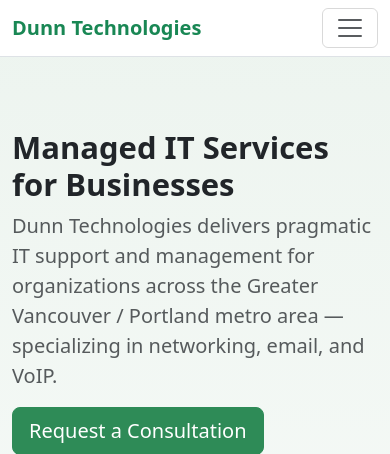
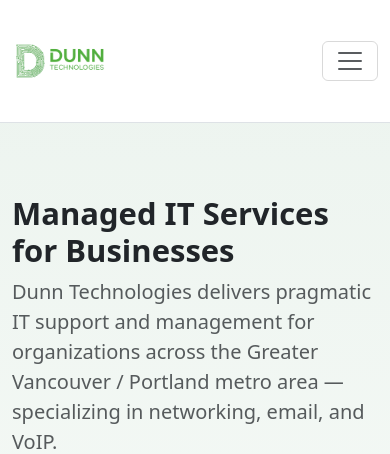
Before and after one commit to sterlingmd17/dunn-technologies-app, a Django app: page / in a window 390 px wide. Shown: the top 454 px of the page. Run offline with Django 5.2, Linux system fonts and the light colour scheme.

Commit message:
Add header logo; replace & enlarge hero image; update styles
Use transparent PNG logo in navbar; increase logo size. Replace hero SVG with high-res Unsplash image and srcset; enlarge hero area. CSS tweaks for responsiveness.

```diff
--- a/website/static/website/css/site.css
+++ b/website/static/website/css/site.css
@@ -43,7 +43,15 @@
   max-width: 100%;
   border-radius: 0.75rem;
   object-fit: cover;
-  height: 220px;
+  height: min(60vh, 640px); /* much larger hero on wide screens */
+}
+
+@media (max-width: 1199px) {
+  .hero-image { height: min(45vh, 440px); }
+}
+
+@media (max-width: 991px) {
+  .hero-image { height: 260px; }
 }
 
 .service-card {
@@ -72,3 +80,16 @@
 @media (max-width: 576px) {
   #service-map { height: 260px; }
 }
+
+/* Navbar logo sizing */
+.navbar-brand img {
+  height: 150px; /* desktop */
+  max-height: 150px;
+  width: auto;
+  display: inline-block;
+  object-fit: contain;
+}
+
+@media (max-width: 576px) {
+  .navbar-brand img { height: 96px; max-height: 96px; }
+}
--- a/website/templates/website/base.html
+++ b/website/templates/website/base.html
@@ -15,7 +15,10 @@
 <body>
 <nav class="navbar navbar-expand-lg navbar-light bg-white border-bottom sticky-top">
   <div class="container">
-    <a class="navbar-brand fw-bold text-success" href="{% url 'home' %}">Dunn Technologies</a>
+    <a class="navbar-brand" href="{% url 'home' %}">
+      <img src="{% static 'website/img/transparent-logo.png' %}" alt="Dunn Technologies" class="navbar-logo">
+      <span class="visually-hidden">Dunn Technologies</span>
+    </a>
     <button class="navbar-toggler" type="button" data-bs-toggle="collapse" data-bs-target="#nav">
       <span class="navbar-toggler-icon"></span>
     </button>
--- a/website/templates/website/home.html
+++ b/website/templates/website/home.html
@@ -21,9 +21,11 @@
       </div>
 
       <div class="col-lg-5">
-        <img src="/static/website/img/hero.svg"
-             onerror="this.onerror=null;this.src='https://images.unsplash.com/photo-1519389950473-47ba0277781c?auto=format&fit=crop&w=900&q=60';"
-             alt="IT team at work" class="hero-image mb-3 d-none d-lg-block">
+        <img src="https://images.unsplash.com/photo-1519389950473-47ba0277781c?auto=format&fit=crop&w=2400&q=80"
+             srcset="https://images.unsplash.com/photo-1519389950473-47ba0277781c?auto=format&fit=crop&w=900&q=60 900w, https://images.unsplash.com/photo-1519389950473-47ba0277781c?auto=format&fit=crop&w=1400&q=80 1400w, https://images.unsplash.com/photo-1519389950473-47ba0277781c?auto=format&fit=crop&w=2400&q=80 2400w"
+             sizes="(min-width: 992px) 40vw, 100vw"
+             onerror="this.onerror=null;this.src='/static/website/img/hero.svg';"
+             alt="IT professionals collaborating" loading="lazy" class="hero-image mb-3 d-none d-lg-block">
         <div class="p-4 bg-white border rounded-4 shadow-sm">
           <div class="d-flex gap-3 mb-3">
             <div class="icon-pill"><i class="bi bi-wifi" aria-hidden="true"></i></div>
```
Also changed, not shown: website/static/website/img copy/hero.svg (added), website/static/website/img/colored-logo.png (added), website/static/website/img/colored-logo.svg (added), website/static/website/img/transparent-logo.png (added), website/static/website/img/transparent-logo.svg (added), 5 other files.
